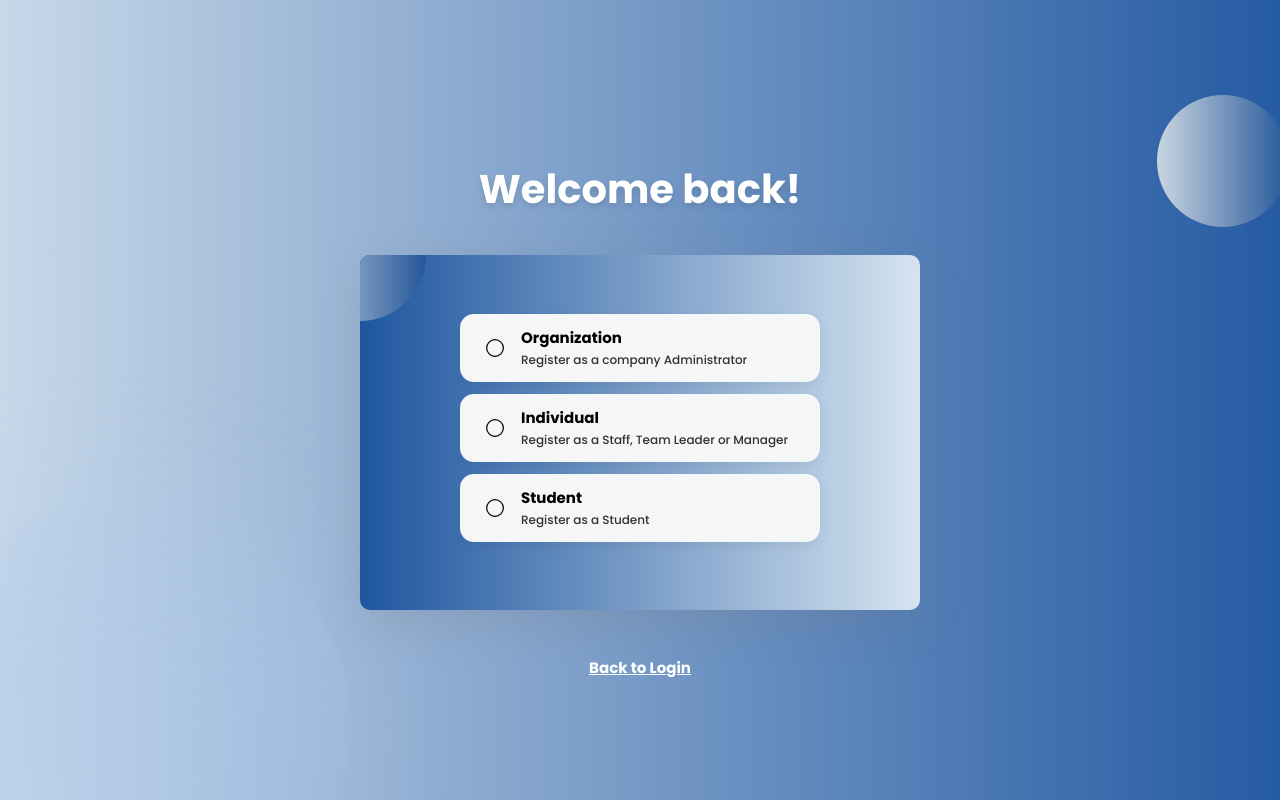
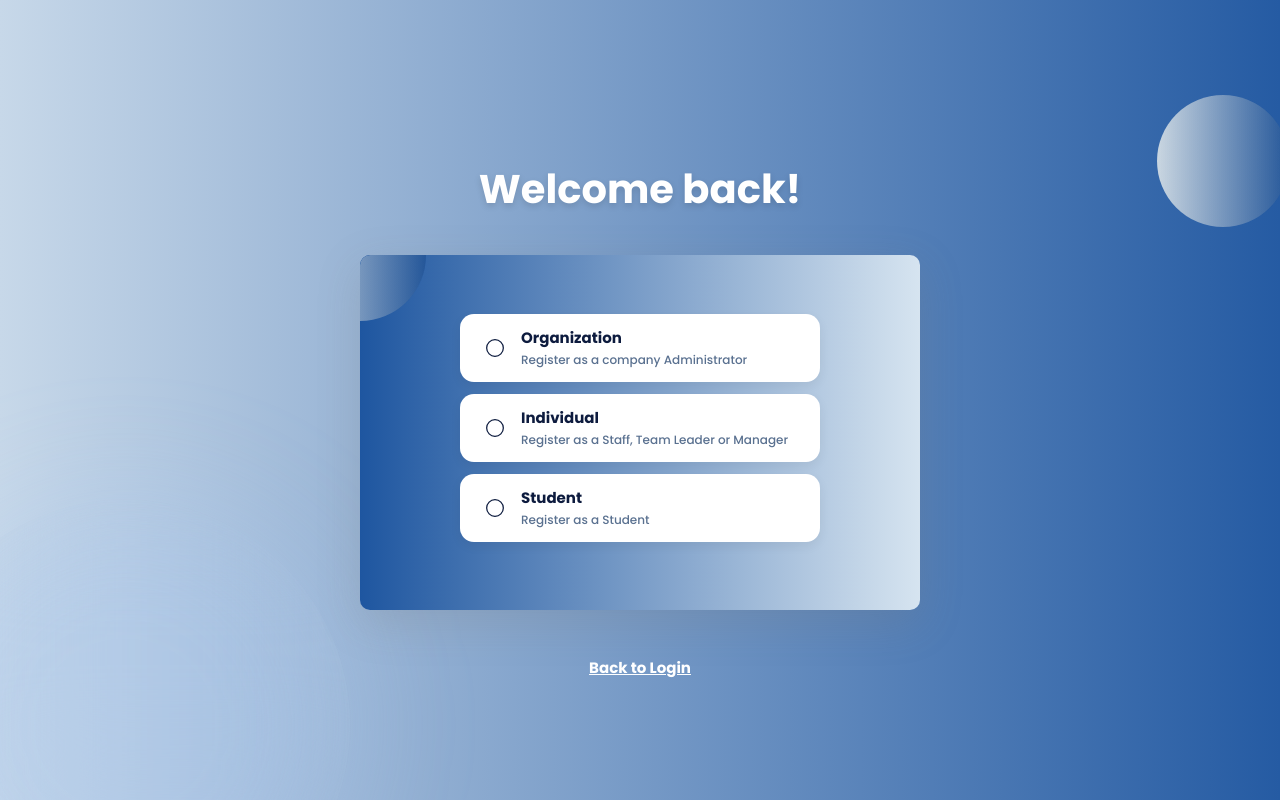
Before and after one commit to Anad-CRM/ANAD-web-app, a Next.js app: page /login in a window 1280 px wide. Both pictures are taken after a click on the button "Click here". Built offline with nearby package versions, Linux system fonts and the light colour scheme.

Commit message:
updated auth module: category panel to use text.ts and colors.ts from core module

```diff
--- a/src/modules/auth/components/CategorySelectPanel.tsx
+++ b/src/modules/auth/components/CategorySelectPanel.tsx
@@ -2,6 +2,8 @@
 
 import { useRouter } from "next/navigation";
 import { Circle } from "lucide-react";
+import { Text } from "@/core/components/ui/Text";
+import { COLORS } from "@/core/components/theme/colors";
 
 type Category = "organization" | "individual" | "student";
 
@@ -28,7 +30,7 @@ const CATEGORIES: {
 ];
 
 interface CategorySelectPanelProps {
-  onBack: () => void;
+  onBack?: () => void;
 }
 
 export default function CategorySelectPanel({
@@ -48,18 +50,29 @@ export default function CategorySelectPanel({
             key={cat.id}
             type="button"
             onClick={() => handleSelect(cat.id)}
-            className="w-[360px] bg-[#F4F6F8] hover:bg-white flex items-center gap-[16px] px-[24px] py-[14px] rounded-[14px] transition-all duration-200 cursor-pointer text-left shadow-[0_4px_12px_rgba(0,0,0,0.06)] hover:shadow-[0_4px_16px_rgba(0,0,0,0.12)] border border-transparent hover:border-gray-100"
+            className="w-[360px] flex items-center gap-[16px] px-[24px] py-[14px] rounded-[14px] transition-all duration-200 cursor-pointer text-left shadow-[0_4px_12px_rgba(0,0,0,0.06)] hover:shadow-[0_4px_16px_rgba(0,0,0,0.12)] border border-transparent hover:border-gray-100"
+            style={{ backgroundColor: COLORS.surface }}
           >
             <div className="flex items-center justify-center flex-shrink-0">
-               <Circle size={20} color="#000000" strokeWidth={1.5} />
+               <Circle size={20} color={COLORS.text} strokeWidth={1.5} />
             </div>
             <div>
-              <p className="text-[15px] font-bold text-[#000000] m-0 font-poppins leading-tight">
+              <Text
+                as="p"
+                weight="bold"
+                className="font-poppins m-0 leading-tight"
+                style={{ fontSize: '15px', color: COLORS.text }}
+              >
                 {cat.title}
-              </p>
-              <p className="text-[12px] text-[#000000] opacity-80 m-0 mt-[4px] font-poppins leading-tight">
+              </Text>
+              <Text
+                as="p"
+                weight="normal"
+                className="font-poppins m-0 mt-[4px] leading-tight"
+                style={{ fontSize: '12px', color: COLORS.muted }}
+              >
                 {cat.subtitle}
-              </p>
+              </Text>
             </div>
           </button>
         ))}
```
